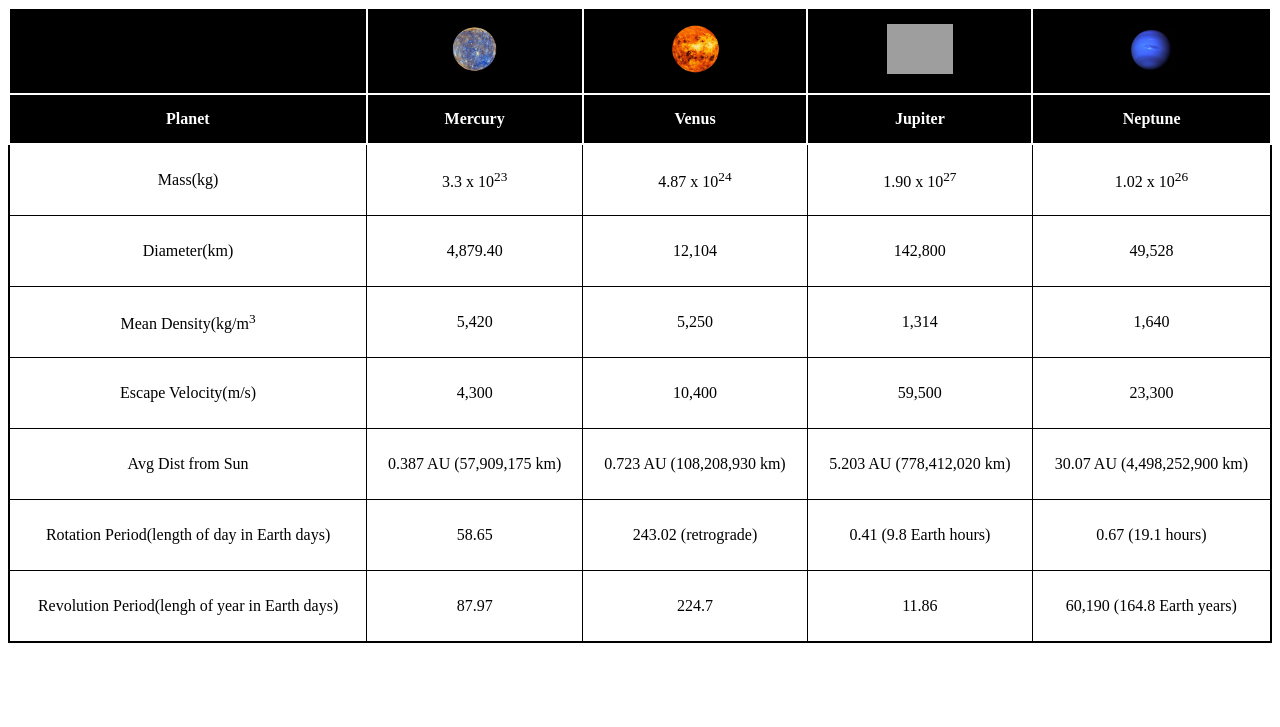
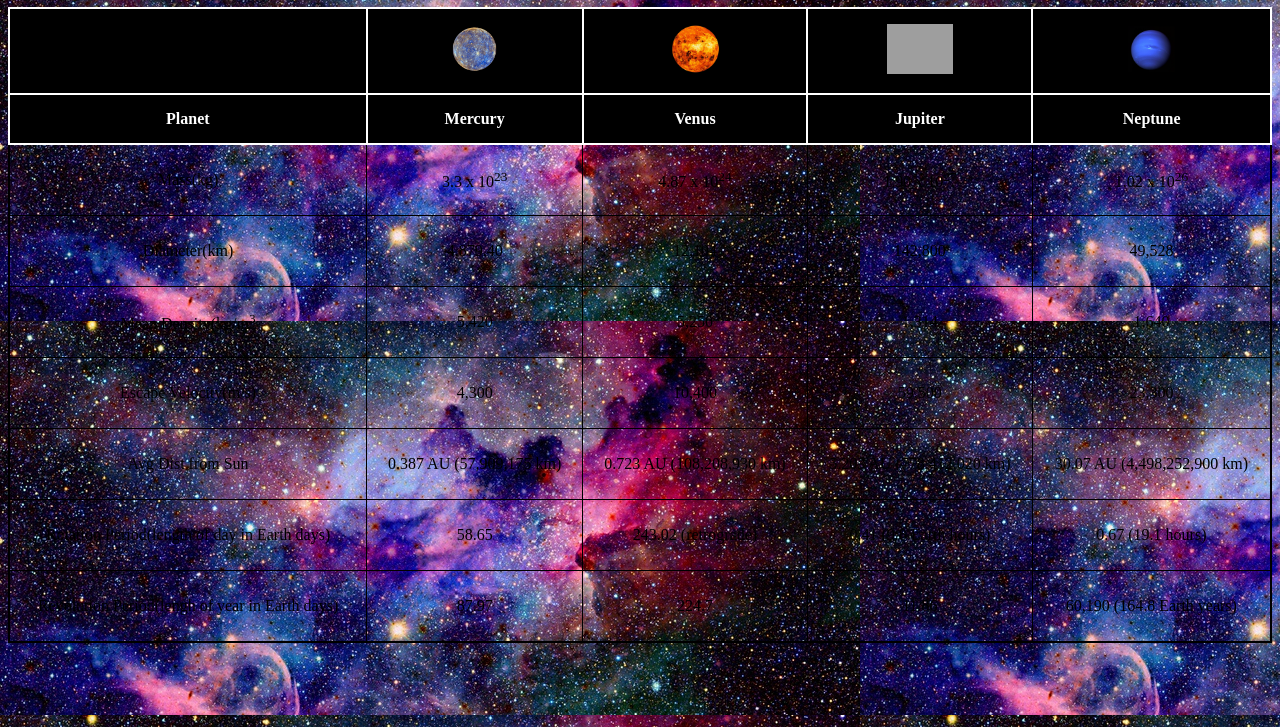
Before and after one commit to NidaAkkiswala/Lab5, a plain HTML site: page index.html in a window 1280 px wide. Shown: the part 73-800 px from the top of the page. Drawn offline with Linux system fonts and the light colour scheme; grey boxes are pictures that could not be loaded.

Commit message:
Update style.css

```diff
--- a/style.css
+++ b/style.css
@@ -1,7 +1,7 @@
 body {
 	font-family: "Times New Roman", serif;
 	color: black;
-	background-image: url(img/space.jpeg);
+	background-image: url('img/space.jpg');
 }
 
 h1 {
```
